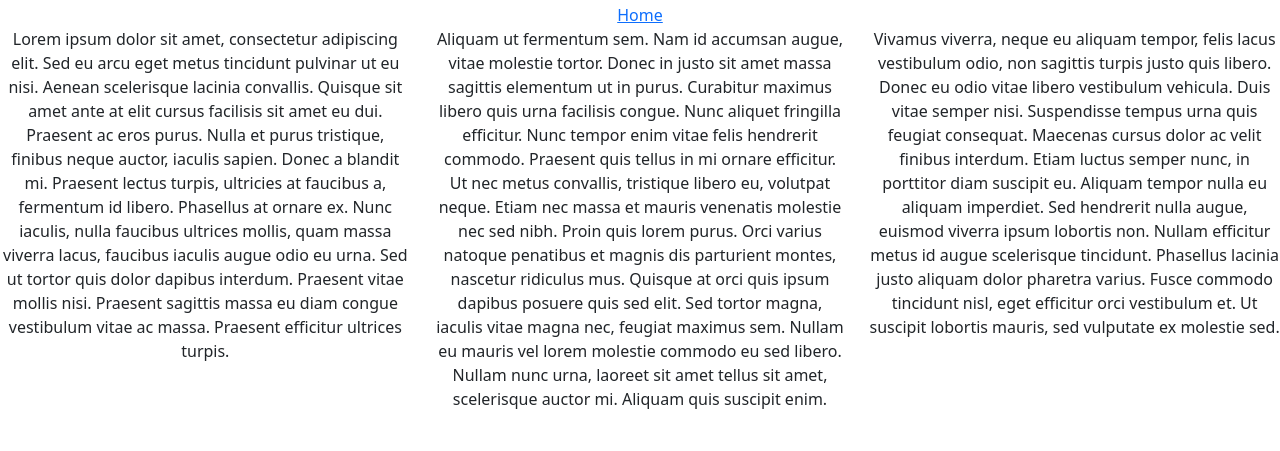
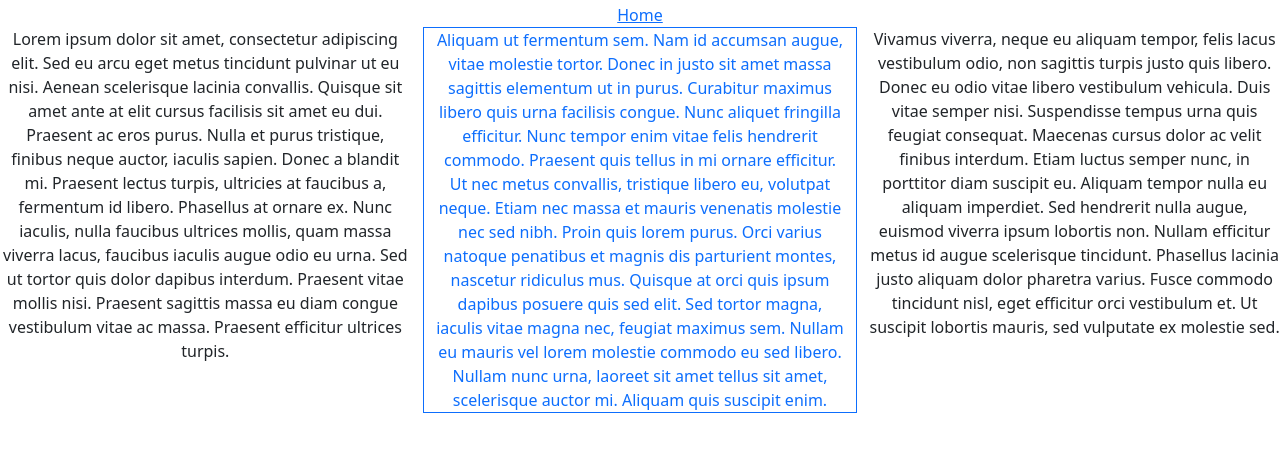
Before and after one commit to SafatMobid/bootstrap-examples, a plain HTML site: page index.html in a window 1280 px wide. Shown: the part 53-504 px from the top of the page. Drawn offline with nearby package versions, Linux system fonts and the light colour scheme.

Commit message:
Designed index page

```diff
--- a/index.html
+++ b/index.html
@@ -13,6 +13,7 @@
     <nav> <a href="index.html">Home</a> </nav>
     <main>
         <div class="row">
+
         <div class="col-md-4">Lorem ipsum dolor sit amet, consectetur adipiscing elit. Sed eu arcu eget metus tincidunt pulvinar ut eu nisi.
             Aenean scelerisque lacinia convallis. Quisque sit amet ante at elit cursus facilisis sit amet eu dui.
             Praesent ac eros purus. Nulla et purus tristique, finibus neque auctor, iaculis sapien. Donec a blandit mi.
@@ -21,7 +22,7 @@
             Praesent vitae mollis nisi. Praesent sagittis massa eu diam congue vestibulum vitae ac massa. Praesent efficitur ultrices turpis.
         </div>
 
-        <div class="col-md-4" class="border">
+        <div class="col-md-4 text-primary border border-primary">
             Aliquam ut fermentum sem. Nam id accumsan augue, vitae molestie tortor. Donec in justo sit amet massa sagittis elementum ut in purus.
             Curabitur maximus libero quis urna facilisis congue. Nunc aliquet fringilla efficitur. Nunc tempor enim vitae felis hendrerit commodo.
             Praesent quis tellus in mi ornare efficitur. Ut nec metus convallis, tristique libero eu, volutpat neque. Etiam nec massa et mauris venenatis molestie nec sed nibh.
@@ -29,6 +30,7 @@
             Sed tortor magna, iaculis vitae magna nec, feugiat maximus sem. Nullam eu mauris vel lorem molestie commodo eu sed libero. Nullam nunc urna, laoreet sit amet tellus sit amet, scelerisque auctor mi.
             Aliquam quis suscipit enim.
         </div>
+
         <div class="col-md-4">Vivamus viverra, neque eu aliquam tempor, felis lacus vestibulum odio, non sagittis turpis justo quis libero. Donec eu odio vitae libero vestibulum vehicula.
             Duis vitae semper nisi. Suspendisse tempus urna quis feugiat consequat. Maecenas cursus dolor ac velit finibus interdum. Etiam luctus semper nunc, in porttitor diam suscipit eu.
             Aliquam tempor nulla eu aliquam imperdiet. Sed hendrerit nulla augue, euismod viverra ipsum lobortis non. Nullam efficitur metus id augue scelerisque tincidunt.
```
